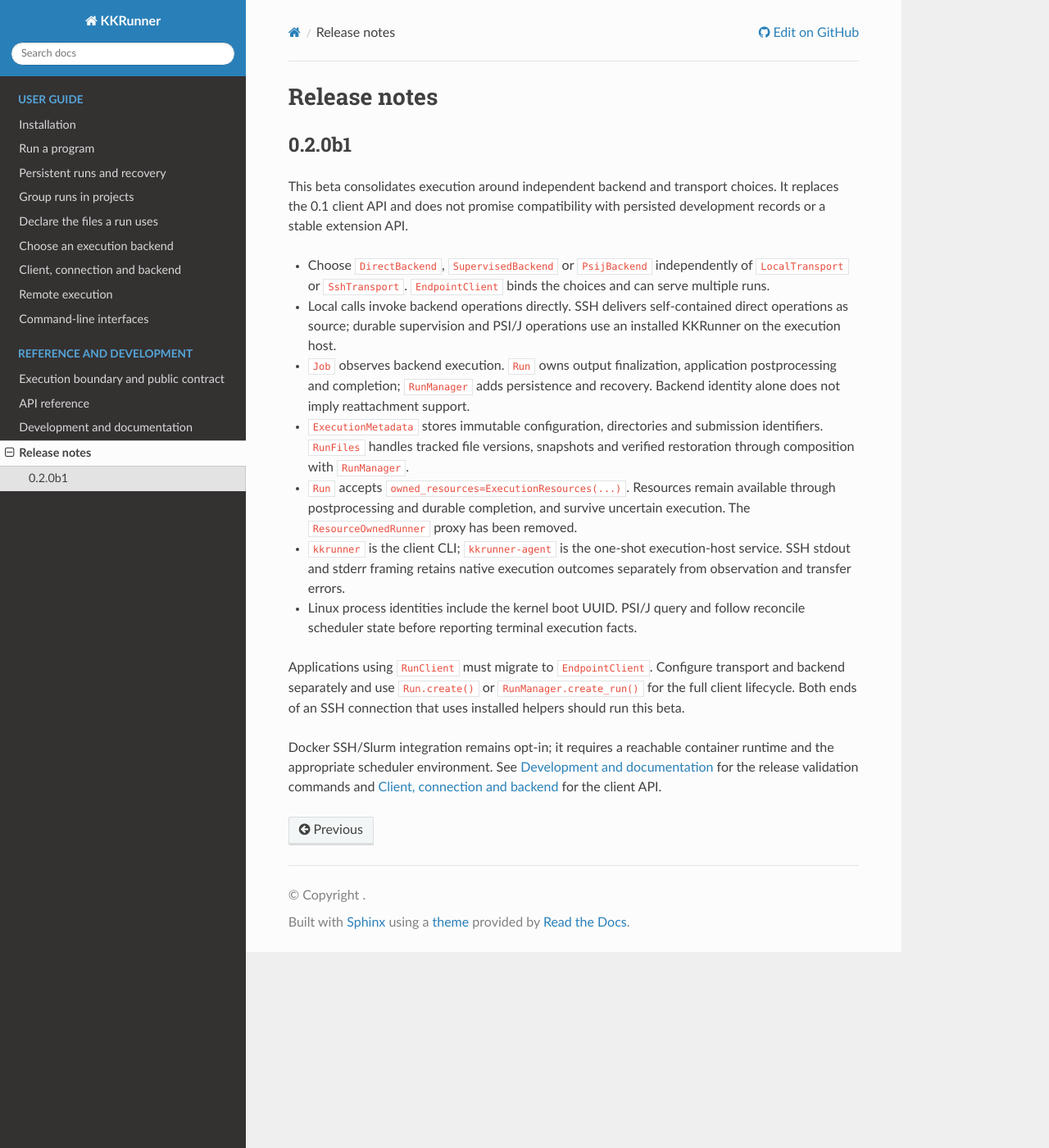
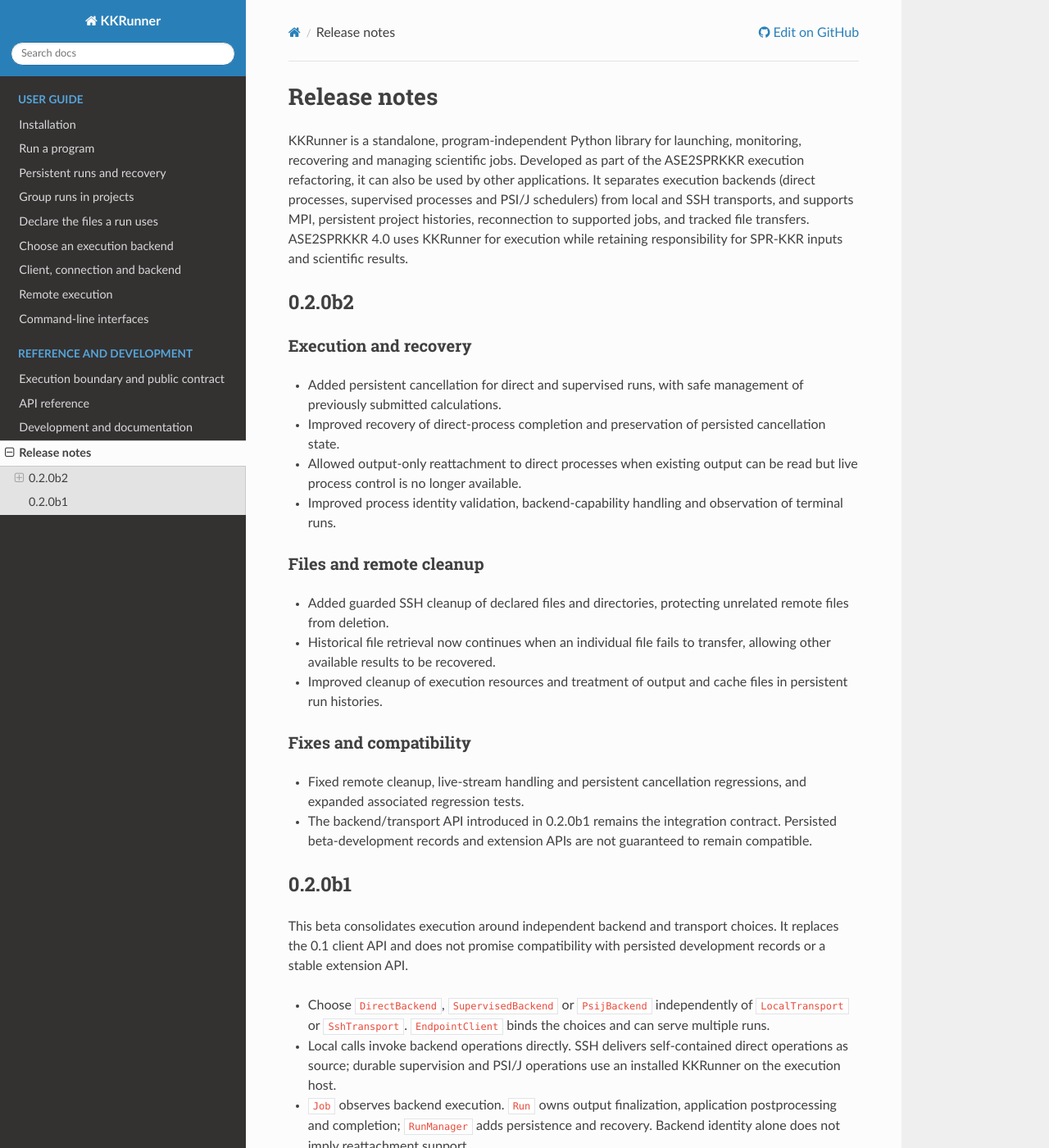
Before and after one commit to ase2sprkkr/kkrunner, a Sphinx documentation site: the page built from docs/release-notes.rst, in a window 1280 px wide and 1400 px high. Shown: the whole window at 82% size. Built offline with Sphinx 7.4.7 and the Read the Docs theme 3.1.0, drawn with Linux system fonts in a browser that asks for light colours.

Commit message:
Document KKRunner standalone architecture and 0.2.0b2 improvements

```diff
--- a/docs/release-notes.rst
+++ b/docs/release-notes.rst
@@ -1,5 +1,45 @@
 Release notes
 =============
+
+KKRunner is a standalone, program-independent Python library for launching,
+monitoring, recovering and managing scientific jobs. Developed as part of the
+ASE2SPRKKR execution refactoring, it can also be used by other applications.
+It separates execution backends (direct processes, supervised processes and
+PSI/J schedulers) from local and SSH transports, and supports MPI, persistent
+project histories, reconnection to supported jobs, and tracked file transfers.
+ASE2SPRKKR 4.0 uses KKRunner for execution while retaining responsibility
+for SPR-KKR inputs and scientific results.
+
+0.2.0b2
+-------
+
+Execution and recovery
+~~~~~~~~~~~~~~~~~~~~~~
+* Added persistent cancellation for direct and supervised runs, with safe
+  management of previously submitted calculations.
+* Improved recovery of direct-process completion and preservation of
+  persisted cancellation state.
+* Allowed output-only reattachment to direct processes when existing output
+  can be read but live process control is no longer available.
+* Improved process identity validation, backend-capability handling and
+  observation of terminal runs.
+
+Files and remote cleanup
+~~~~~~~~~~~~~~~~~~~~~~~~
+* Added guarded SSH cleanup of declared files and directories, protecting
+  unrelated remote files from deletion.
+* Historical file retrieval now continues when an individual file fails
+  to transfer, allowing other available results to be recovered.
+* Improved cleanup of execution resources and treatment of output and
+  cache files in persistent run histories.
+
+Fixes and compatibility
+~~~~~~~~~~~~~~~~~~~~~~~
+* Fixed remote cleanup, live-stream handling and persistent cancellation
+  regressions, and expanded associated regression tests.
+* The backend/transport API introduced in 0.2.0b1 remains the integration
+  contract. Persisted beta-development records and extension APIs are
+  not guaranteed to remain compatible.
 
 0.2.0b1
 -------
```
